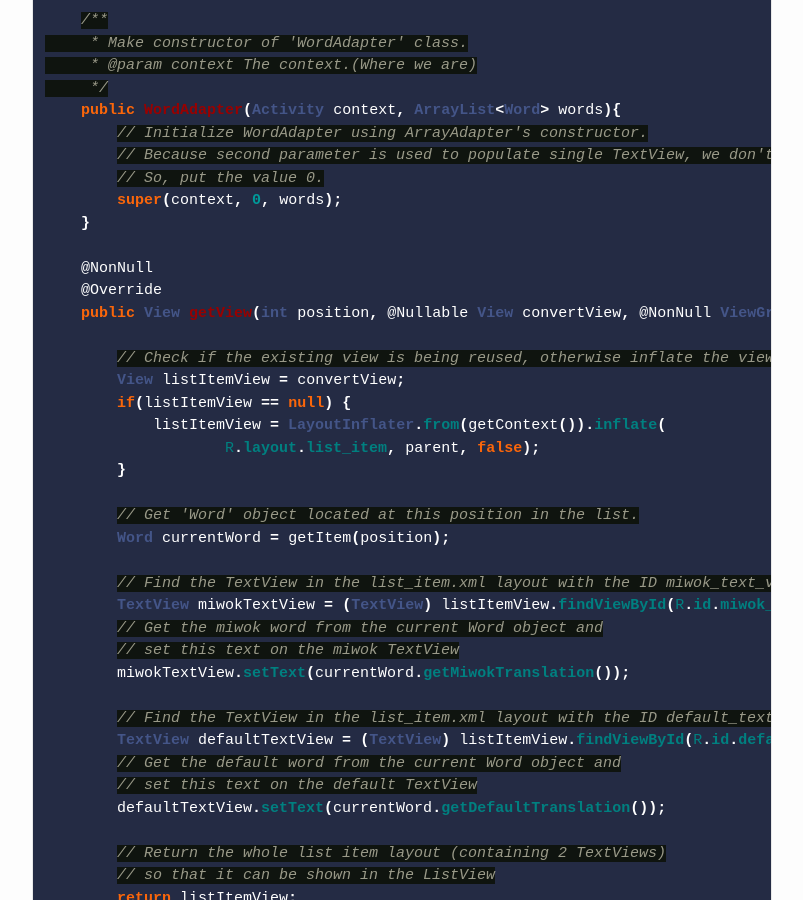
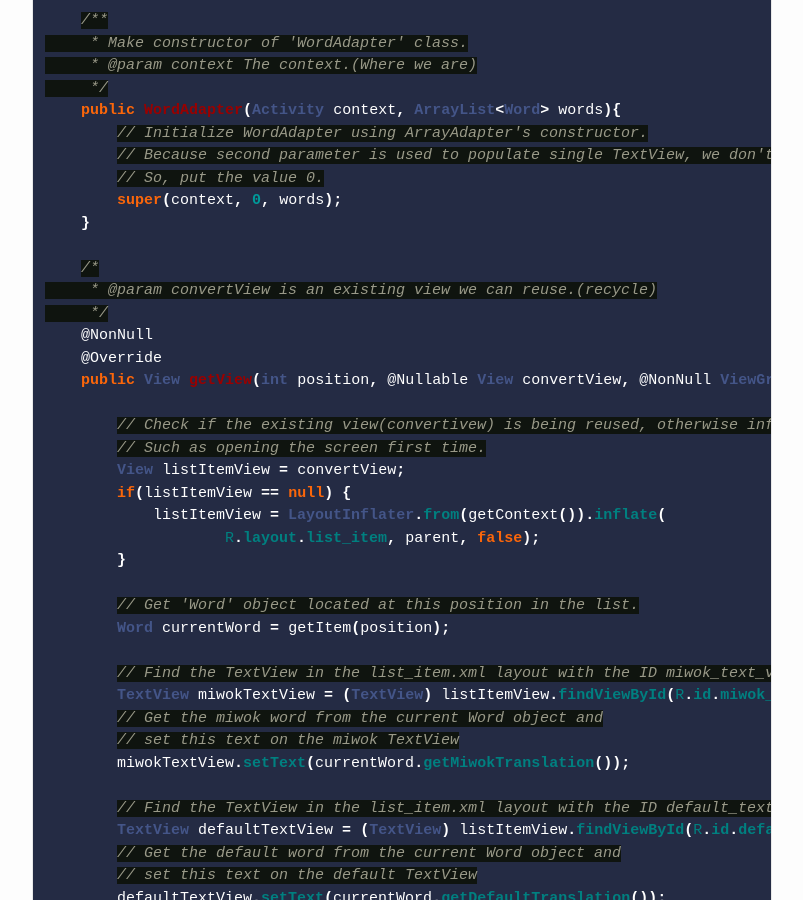
Before and after one commit to J-Shine/J-Shine.github.io, a Jekyll site: the page built from _posts/2020-03-10-custom-array-adpater.markdown, in a window 1280 px wide and 900 px high, scrolled down 1072 px. Shown: the whole window, without its empty margins (238-1041 px from the left). Built offline with Jekyll 4.4.1, drawn with Linux system fonts in a browser that asks for light colours; nearby versions of some CDN libraries; comment, search, counter and statistics services are not loaded; some of the changed text lies outside the part shown.

Commit message:
Update 2020-03-10-custom-array-adpater.markdown

````diff
--- a/_posts/2020-03-10-custom-array-adpater.markdown
+++ b/_posts/2020-03-10-custom-array-adpater.markdown
@@ -41,11 +41,15 @@ public class WordAdapter extends ArrayAdapter<Word> {
         super(context, 0, words);
     }
 
+    /*
+     * @param convertView is an existing view we can reuse.(recycle)
+     */
     @NonNull
     @Override
     public View getView(int position, @Nullable View convertView, @NonNull ViewGroup parent) {
 
-        // Check if the existing view is being reused, otherwise inflate the view
+        // Check if the existing view(convertivew) is being reused, otherwise inflate the view
+        // Such as opening the screen first time.
         View listItemView = convertView;
         if(listItemView == null) {
             listItemView = LayoutInflater.from(getContext()).inflate(
@@ -173,3 +177,8 @@ public class NumbersActivity extends AppCompatActivity {
     }
 }
 ```
+
+**How to create a ListView with an ArrayAdapter**
+1. Create a way to store custom objects.
+2. Create a custom Adapter that extends from ArrayAdapter and takes the custom object we created.
+3. Modify getView method that in the custom Adapter to provide a list item view for your ListView.
````
